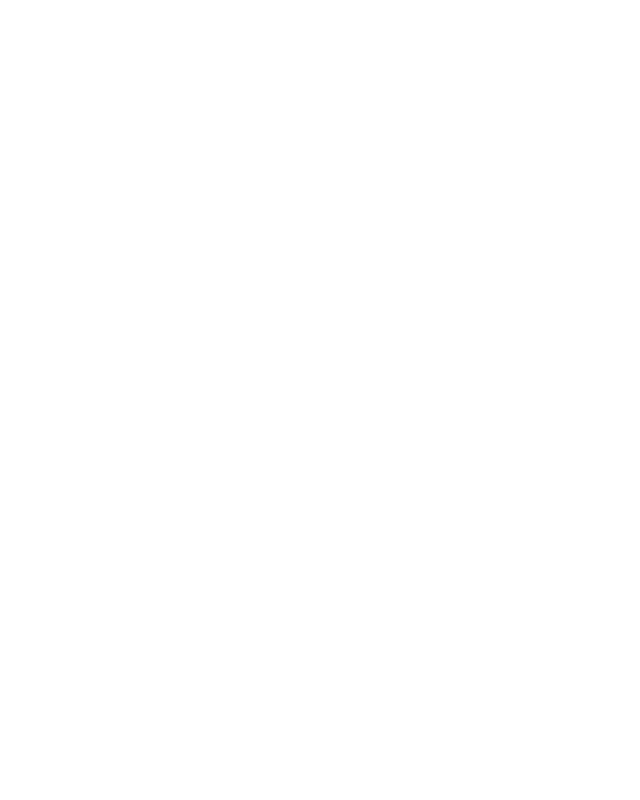
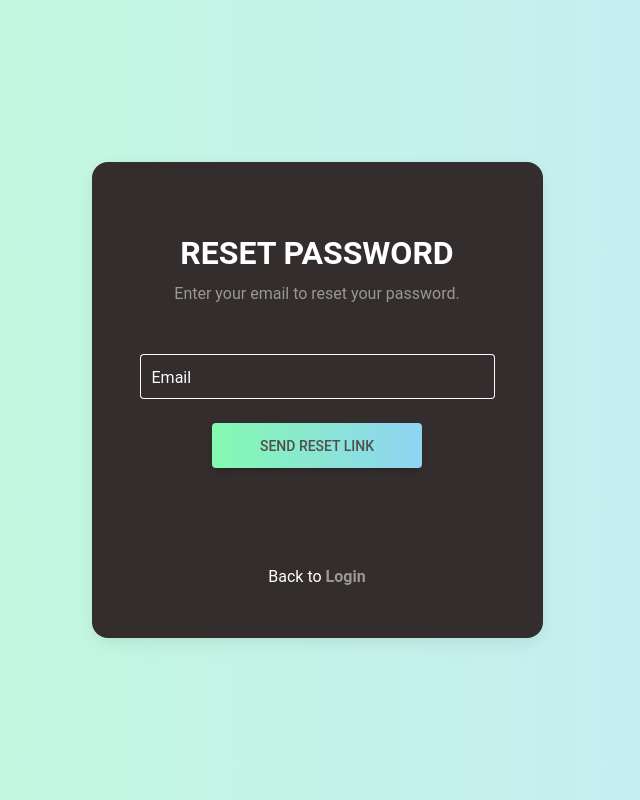
Before and after one commit to lanahc/2FA, a PHP site: page /passreset.php in a window 1280 px wide. Before the commit the part shown is empty. Shown: the whole page, without its empty margins (323-963 px from the left). Run offline with PHP 8.4, Linux system fonts and the light colour scheme.

Commit message:
pass reset

```diff
--- a/passreset.php
+++ b/passreset.php
@@ -3,3 +3,64 @@
 
 $page_title = "Pass Reset Form";
 ?>
+
+<!DOCTYPE html>
+<html lang="en">
+<head>
+  <meta charset="UTF-8">
+  <meta name="viewport" content="width=device-width, initial-scale=1.0">
+  <!-- Link to custom CSS -->
+  <link rel="stylesheet" href="styles.css">
+  <!-- MDB UI Kit -->
+  <link rel="stylesheet" href="https://cdnjs.cloudflare.com/ajax/libs/mdb-ui-kit/6.0.0/mdb.min.css">
+</head>
+<body>
+  <section class="vh-100 gradient-custom-3">
+    <div class="container py-5 h-100">
+      <div class="row d-flex justify-content-center align-items-center h-100">
+        <div class="col-12 col-md-8 col-lg-6 col-xl-5">
+          <div class="card bg-dark text-white" style="border-radius: 1rem;">
+            <div class="card-body p-5 text-center">
+
+              <div class="mb-md-5 mt-md-4 pb-5">
+
+                <h2 class="fw-bold mb-2 text-uppercase">Reset Password</h2>
+                <p class="text-white-50 mb-5">Enter your email to reset your password.</p>
+
+                <?php
+                  if(isset($_SESSION['status']))
+                  {
+                    ?>
+                    <div class = "alert alert-success">
+                        <h3><?=$_SESSION['status']; ?></h3>
+                  </div>
+                  <?php
+                  unset($_SESSION['status']);
+                  }
+                ?>
+
+                <form action="pass_reset.php" method="POST">
+                  <div data-mdb-input-init class="form-outline form-white mb-4">
+                    <input type="email" id="typeEmailX" name="email" class="form-control form-control-lg" required />
+                    <label class="form-label" for="typeEmailX">Email</label>
+                  </div>
+
+                  <button data-mdb-button-init data-mdb-ripple-init class="btn btn-lg gradient-custom-4 text-body px-5" type="submit">Send Reset Link</button>
+                </form>
+
+              </div>
+
+              <div>
+                <p class="mb-0">Back to <a href="login.php" class="text-white-50 fw-bold">Login</a></p>
+              </div>
+
+            </div>
+          </div>
+        </div>
+      </div>
+    </div>
+    <!-- MDB UI Kit JavaScript -->
+    <script src="https://cdnjs.cloudflare.com/ajax/libs/mdb-ui-kit/6.0.0/mdb.min.js"></script>
+  </section>
+</body>
+</html>
```
